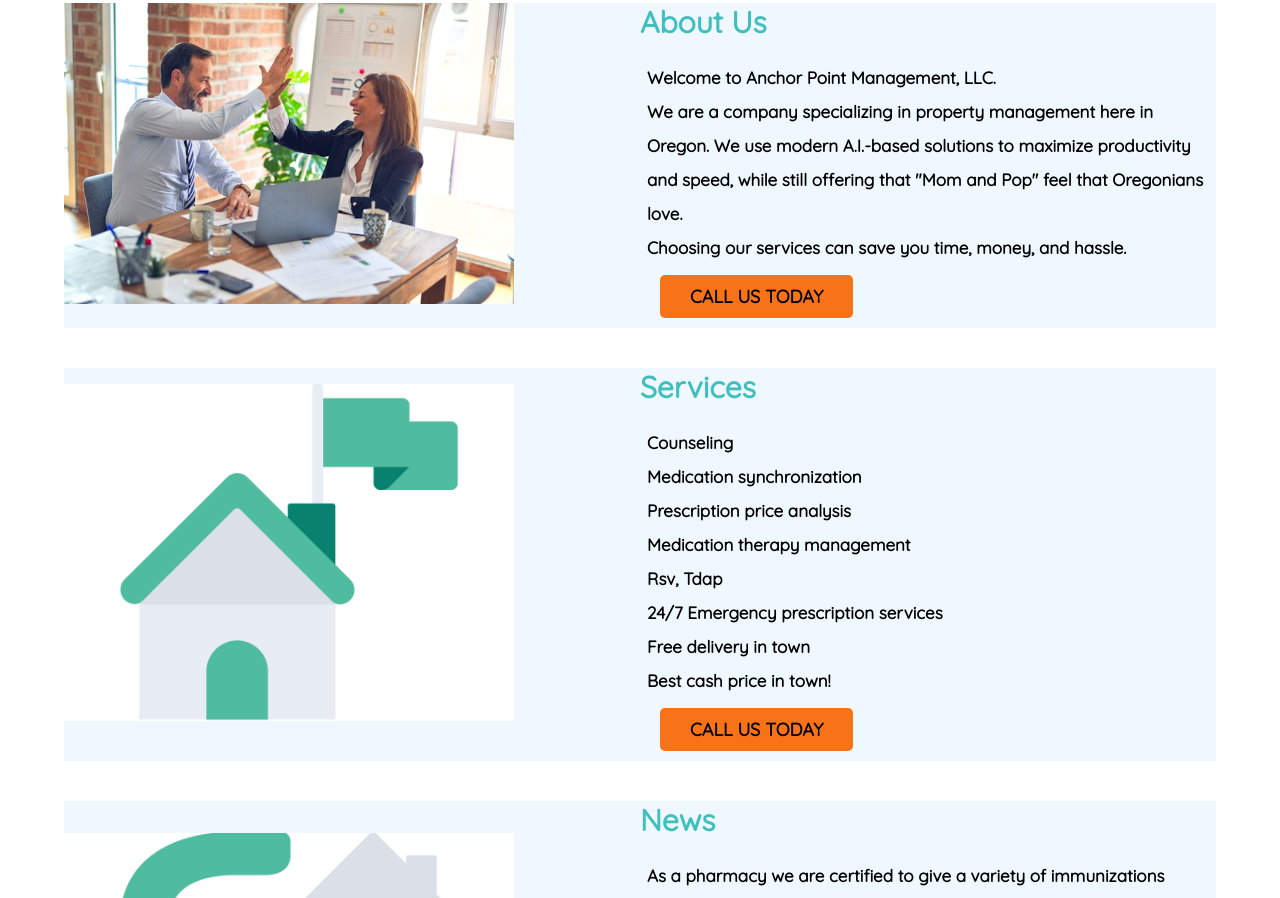
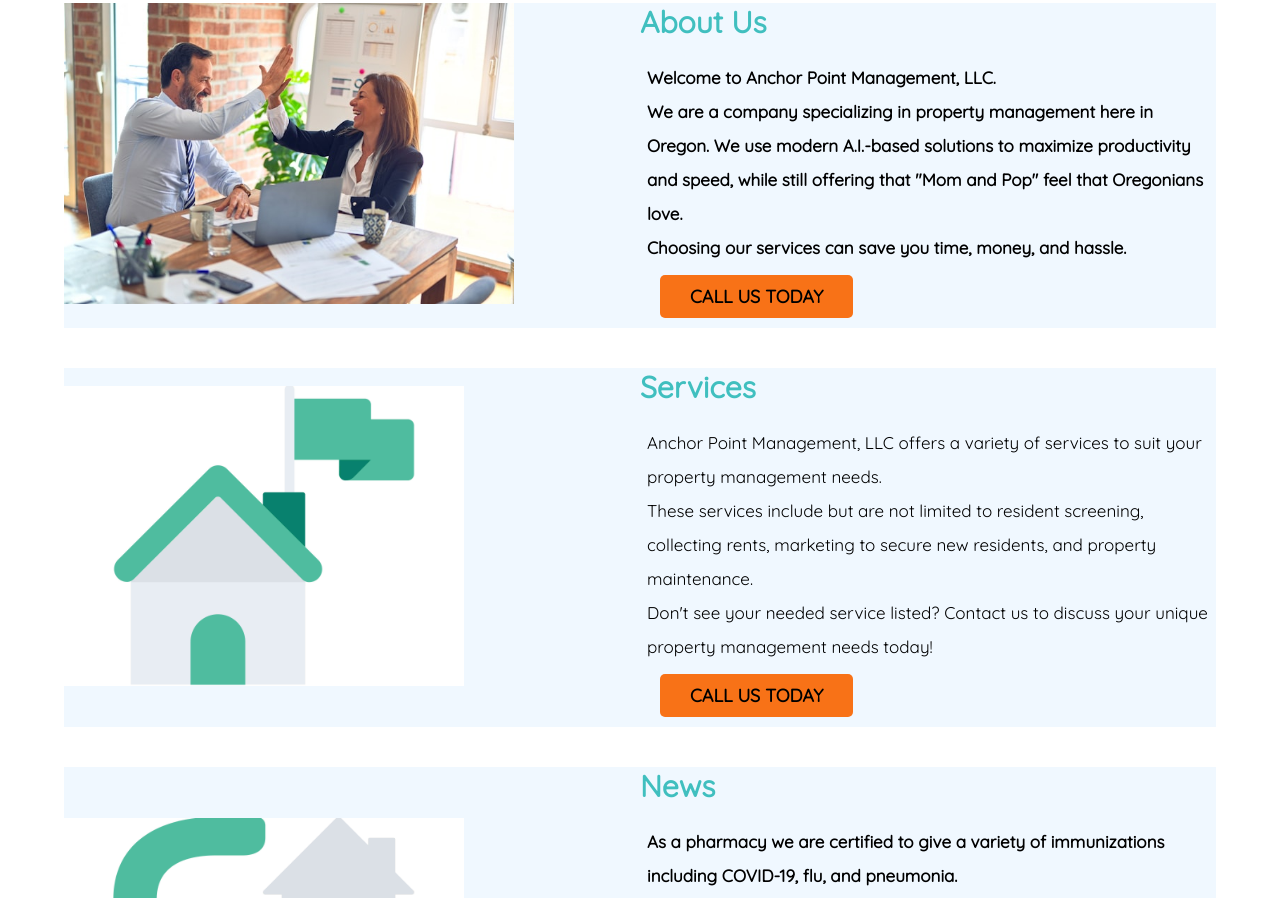
Before and after one commit to rose07a/anchor, a plain HTML site: page index.html in a window 1280 px wide. Shown: the part 972-1870 px from the top of the page. Drawn offline with Linux system fonts and the light colour scheme.

Commit message:
services

```diff
--- a/css/index.css
+++ b/css/index.css
@@ -134,7 +134,7 @@
   }
 
   .first img{
-    width:200px;
+    width:250px;
   }
 
   .first .button{
@@ -162,7 +162,7 @@
     }
 
     .first img{
-    width:200px;
+    width:250px;
   }
     .flex a{
       flex-basis: 100%;
--- a/index.html
+++ b/index.html
@@ -2,7 +2,6 @@
 <html>
 <head>
 	<title>ANCHOR POINT MANAGEMENT</title>
-  <link rel="icon" type="image/x-icon" href="/images/favicon.ico">
 	<meta name="viewport" content="width=device-width, initial-scale=1">
   <link href="https://fonts.googleapis.com/css?family=Quicksand" rel="stylesheet">
   <script src="https://use.fontawesome.com/01d73923b0.js"></script>
@@ -96,7 +95,7 @@
     </div>
 
     <div class="hero-content-area">
-      <img src="./logo/logo1.png">
+      <img src="./logo/logo2.png">
       <!-- <div>
         <a href="https://direct.chownow.com/order/26170/locations/38774" target="_blank" class="btn">
           Click For Order</a>
@@ -128,22 +127,16 @@
 
   <section class="resources lightgreen" id="services">
     <div class="one">
-      <img src="img/h1.jpg" width="450px">
+      <img src="img/h1.jpg" width="400px">
     </div>
 
     <div class="two leftleft">
         <h1 class="h1 left">Services </h1>
 
-        <p class="left"><strong>
-            Counseling<br>
-            Medication synchronization<br>
-            Prescription  price analysis<br>
-            Medication therapy management<br>
-            Rsv, Tdap<br>
-            24/7 Emergency prescription services<br>
-            Free delivery in town<br>
-
-            Best cash price in town!</strong>
+        <p class="left">Anchor Point Management, LLC offers a variety of services to suit your property management needs.
+          <br>These services include but are not limited to resident screening, collecting rents, marketing to secure
+          new residents, and property maintenance.
+          <br>Don't see your needed service listed? Contact us to discuss your unique property management needs today!
             </p><br>
         <a href="tel:+1-541-525-9418" class="button">Call Us Today</a>
        </div>
@@ -151,7 +144,7 @@
 
   <section class="resources lightgreen">
     <div class="one">
-      <img src="img/h3.jpg" width="450px">
+      <img src="img/h3.jpg" width="400px">
     </div>
 
     <div class="two">
```
Also changed, not shown: logo/logo2.png (added), logo/logo3.png (added), logo/logo4.png (added), 2 other files.
